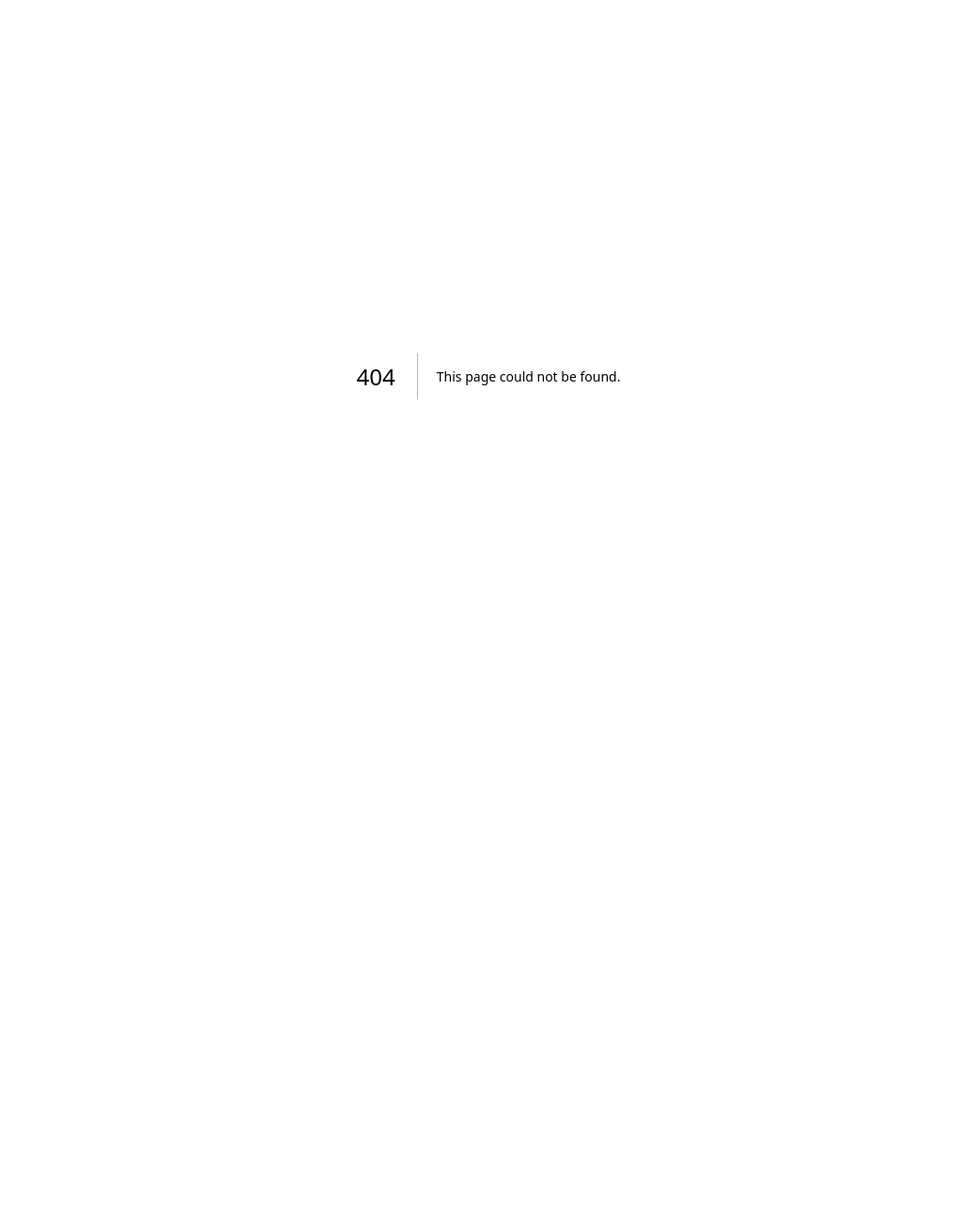
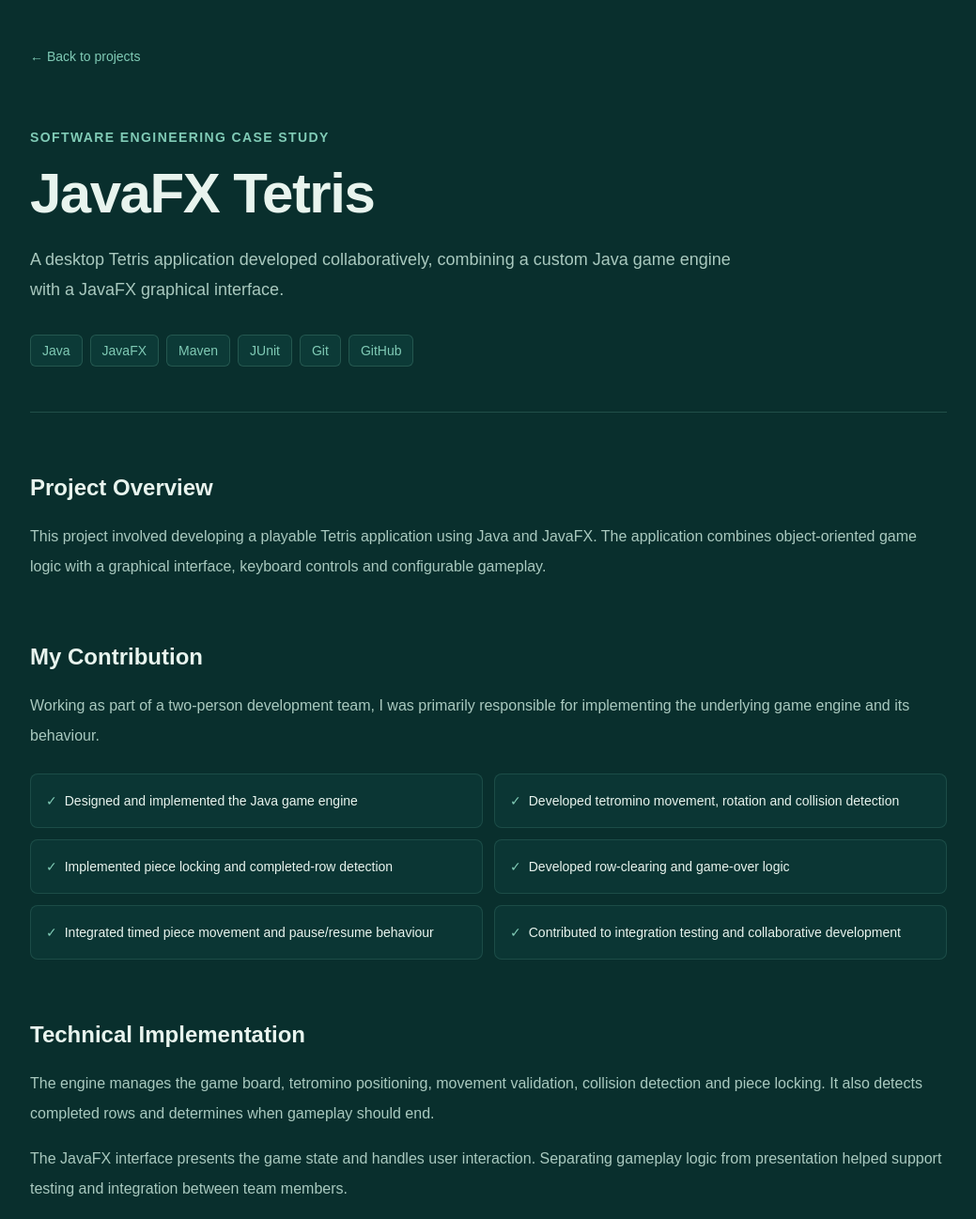
Before and after one commit to ErinGreen5327955/eringreen-io, a Next.js app: page /projects/tetris in a window 1280 px wide. Before the commit this address had no page. Shown: the top 1297 px of the page at 94% size, without its empty margins (120-1159 px from the left). Before the commit the page ends 800 px from the top, so only its background shows below. Built offline with nearby package versions, Linux system fonts and the light colour scheme.

Commit message:
feat: add Tetris engineering case study

```diff
--- /dev/null
+++ b/src/app/projects/tetris/page.tsx
@@ -0,0 +1,168 @@
+
+import Link from "next/link";
+import type { Metadata } from "next";
+
+export const metadata: Metadata = {
+    title: "JavaFX Tetris | Erin Green",
+    description:
+        "A JavaFX Tetris project featuring a custom game engine, collision detection, rotation, row clearing and automated testing.",
+};
+
+const contributions = [
+    "Designed and implemented the Java game engine",
+    "Developed tetromino movement, rotation and collision detection",
+    "Implemented piece locking and completed-row detection",
+    "Developed row-clearing and game-over logic",
+    "Integrated timed piece movement and pause/resume behaviour",
+    "Contributed to integration testing and collaborative development",
+];
+
+const technologies = [
+    "Java",
+    "JavaFX",
+    "Maven",
+    "JUnit",
+    "Git",
+    "GitHub",
+];
+
+export default function TetrisProjectPage() {
+    return (
+        <main className="min-h-screen bg-background text-foreground">
+            <div className="mx-auto max-w-5xl px-6 py-12">
+                <Link
+                    href="/#projects"
+                    className="text-sm font-medium text-seafoam hover:underline"
+                >
+                    ← Back to projects
+                </Link>
+
+                <header className="mt-16 border-b border-seafoam/20 pb-12">
+                    <p className="text-sm font-semibold uppercase tracking-widest text-seafoam">
+                        Software Engineering Case Study
+                    </p>
+
+                    <h1 className="mt-5 text-4xl font-bold tracking-tight sm:text-6xl">
+                        JavaFX Tetris
+                    </h1>
+
+                    <p className="mt-6 max-w-3xl text-lg leading-8 text-muted">
+                        A desktop Tetris application developed collaboratively,
+                        combining a custom Java game engine with a JavaFX
+                        graphical interface.
+                    </p>
+
+                    <div className="mt-8 flex flex-wrap gap-2">
+                        {technologies.map((technology) => (
+                            <span
+                                key={technology}
+                                className="rounded-md border border-seafoam/20 bg-forest-teal/40 px-3 py-1.5 text-sm text-seafoam"
+                            >
+                {technology}
+              </span>
+                        ))}
+                    </div>
+                </header>
+
+                <div className="space-y-16 py-16">
+                    <section>
+                        <h2 className="text-2xl font-bold text-soft-mist">
+                            Project Overview
+                        </h2>
+                        <p className="mt-5 leading-8 text-muted">
+                            This project involved developing a playable Tetris
+                            application using Java and JavaFX. The application
+                            combines object-oriented game logic with a graphical
+                            interface, keyboard controls and configurable gameplay.
+                        </p>
+                    </section>
+
+                    <section>
+                        <h2 className="text-2xl font-bold text-soft-mist">
+                            My Contribution
+                        </h2>
+                        <p className="mt-5 leading-8 text-muted">
+                            Working as part of a two-person development team,
+                            I was primarily responsible for implementing the
+                            underlying game engine and its behaviour.
+                        </p>
+
+                        <ul className="mt-6 grid gap-3 sm:grid-cols-2">
+                            {contributions.map((contribution) => (
+                                <li
+                                    key={contribution}
+                                    className="rounded-lg border border-seafoam/15 bg-forest-teal/30 p-4 text-sm leading-6 text-soft-mist"
+                                >
+                                    <span className="mr-2 text-seafoam">✓</span>
+                                    {contribution}
+                                </li>
+                            ))}
+                        </ul>
+                    </section>
+
+                    <section>
+                        <h2 className="text-2xl font-bold text-soft-mist">
+                            Technical Implementation
+                        </h2>
+                        <p className="mt-5 leading-8 text-muted">
+                            The engine manages the game board, tetromino
+                            positioning, movement validation, collision detection
+                            and piece locking. It also detects completed rows
+                            and determines when gameplay should end.
+                        </p>
+                        <p className="mt-4 leading-8 text-muted">
+                            The JavaFX interface presents the game state and
+                            handles user interaction. Separating gameplay logic
+                            from presentation helped support testing and
+                            integration between team members.
+                        </p>
+                    </section>
+
+                    <section>
+                        <h2 className="text-2xl font-bold text-soft-mist">
+                            Engineering Challenges
+                        </h2>
+                        <p className="mt-5 leading-8 text-muted">
+                            A central challenge was ensuring that movement and
+                            rotation respected board boundaries and occupied
+                            cells. Collision checks needed to prevent invalid
+                            moves while allowing pieces to lock correctly when
+                            downward movement was no longer possible.
+                        </p>
+                    </section>
+
+                    <section>
+                        <h2 className="text-2xl font-bold text-soft-mist">
+                            Testing & Verification
+                        </h2>
+                        <p className="mt-5 leading-8 text-muted">
+                            Development included automated tests and integration
+                            checks covering gameplay behaviour. The next
+                            iteration of this case study will link to specific
+                            test cases and implementation evidence.
+                        </p>
+                    </section>
+
+                    <section className="rounded-xl border border-seafoam/20 bg-forest-teal/30 p-8">
+                        <h2 className="text-2xl font-bold text-soft-mist">
+                            Explore the Source Code
+                        </h2>
+                        <p className="mt-4 leading-7 text-muted">
+                            View the project repository, implementation and
+                            development history on GitHub.
+                        </p>
+
+                        <a
+                            href="https://github.com/ErinGreen5327955/2006ICT-PG9-Tetris-Project"
+                            target="_blank"
+                            rel="noopener noreferrer"
+                            className="mt-6 inline-flex rounded-lg bg-seafoam px-5 py-3 font-semibold text-forest transition-colors hover:bg-soft-mist"
+                        >
+                            View GitHub Repository ↗
+                        </a>
+                    </section>
+                </div>
+            </div>
+        </main>
+    );
+}
--- a/src/components/ProjectCard.tsx
+++ b/src/components/ProjectCard.tsx
@@ -1,5 +1,6 @@
 
 import type { Project } from "@/data/projects";
+import Link from "next/link";
 
 type ProjectCardProps = {
     project: Project;
@@ -51,21 +52,36 @@ export default function ProjectCard({
             </ul>
 
             <div className="mt-auto pt-8">
-                {project.githubUrl ? (
+
+                <div className="mt-auto flex flex-wrap gap-5 pt-8">
+                    {project.id === "tetris" && (
+                        <Link
+                            href="/projects/tetris"
+                            className="font-semibold text-seafoam hover:underline"
+                        >
+                            Read Case Study →
+                        </Link>
+                    )}
+
+                    {project.githubUrl && (
                         <a
                             href={project.githubUrl}
                             target="_blank"
                             rel="noopener noreferrer"
-                        className="inline-flex items-center gap-2 font-semibold text-seafoam hover:underline"
+                            className="font-semibold text-seafoam hover:underline"
                         >
-                        View Source Code <span aria-hidden="true">↗</span>
+                            View Source Code ↗
                         </a>
-                ) : (
+                    )}
+
+                    {!project.githubUrl && project.id !== "tetris" && (
                         <span className="text-sm text-muted">
       Project case study coming soon
     </span>
                     )}
                 </div>
+
+            </div>
         </article>
     );
 }
```
Lines whose indentation alone changed are shown as unchanged.
